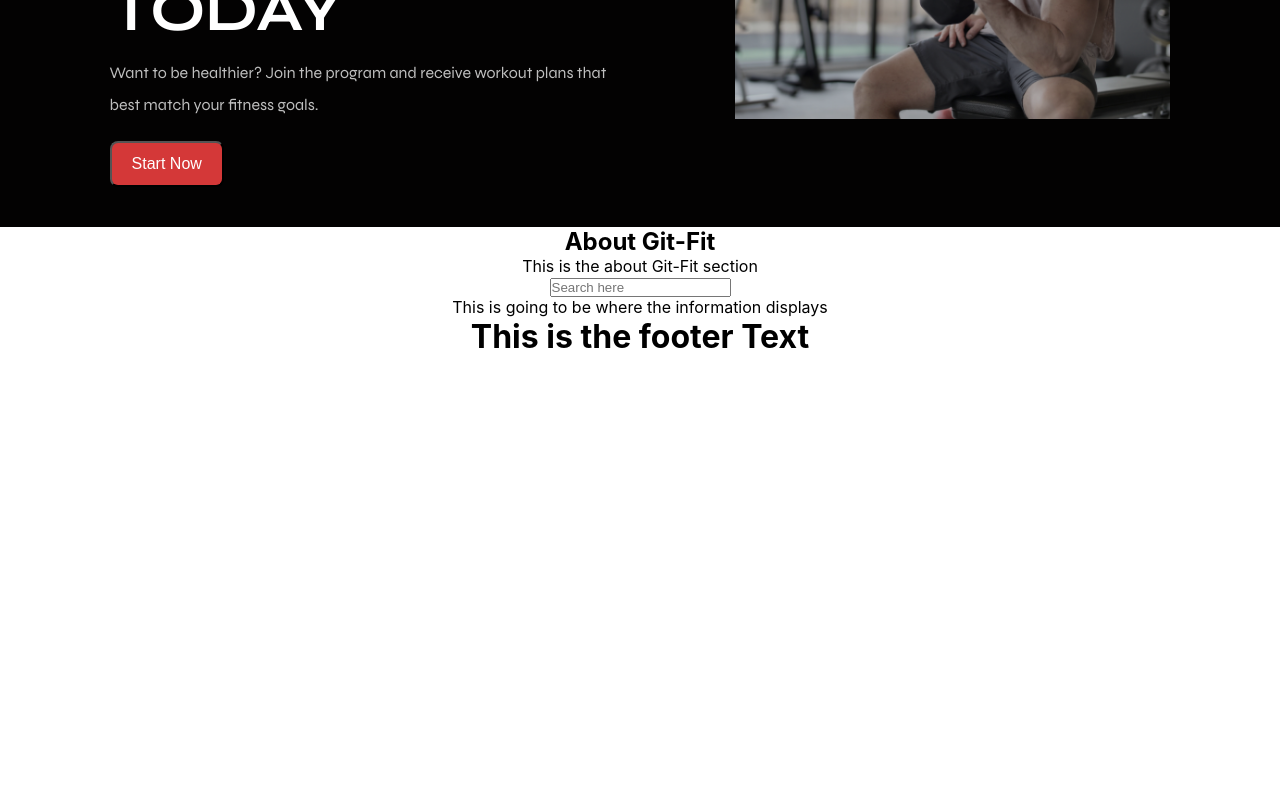
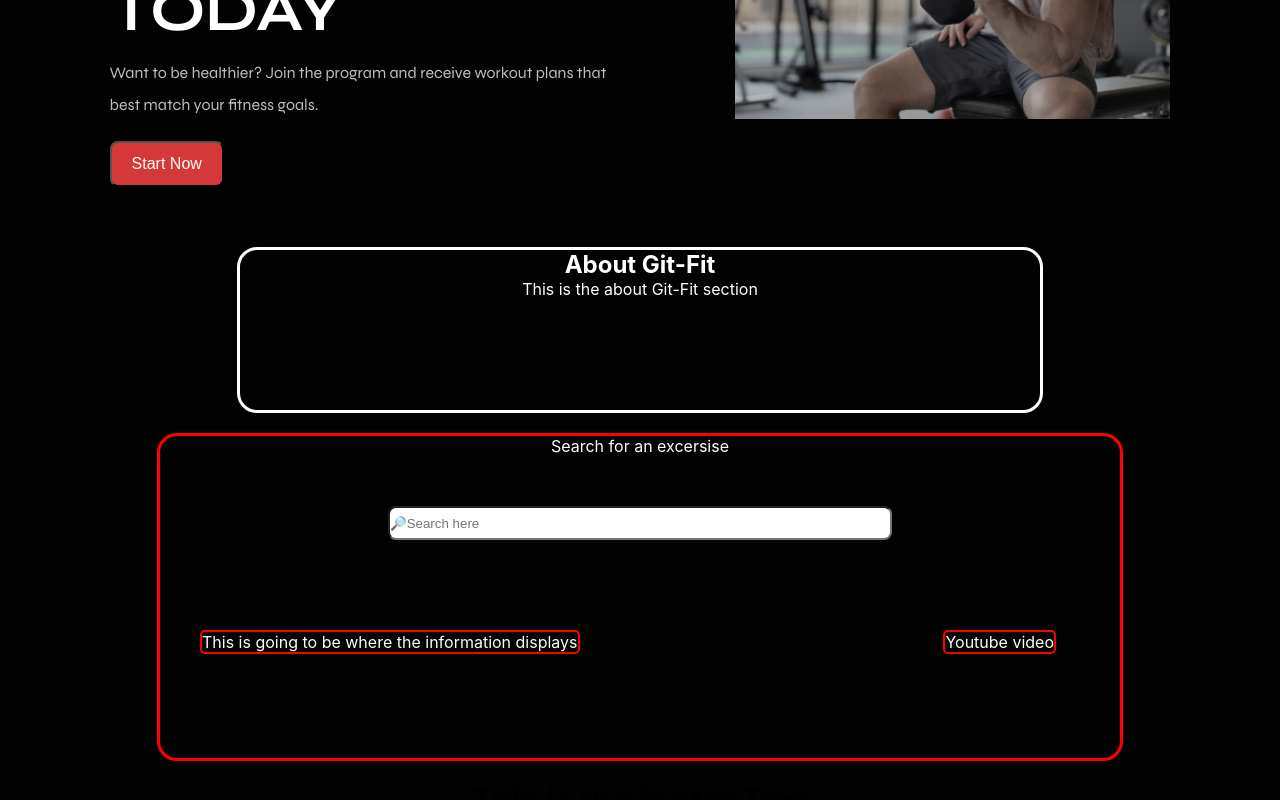
Before and after one commit to adamlarue19/Project-3, a React (Create React App) app in the folder client/: page / in a window 1280 px wide. Shown: the part 400-1200 px from the top of the page. Before the commit the page ends 800 px from the top, so only its background shows below. Built offline with nearby package versions, Linux system fonts and the light colour scheme.

Commit message:
borders added to home display

```diff
--- a/client/src/App.js
+++ b/client/src/App.js
@@ -1,6 +1,6 @@
 import { BrowserRouter as Router, Route, Routes } from "react-router-dom";
 import React from 'react';
-import Home from "./pages/Home";
+import Home from "./pages/home";
 import Workout from "./pages/Workout";
 import Login from "./pages/Login"
 import Header from "./components/Header";
--- a/client/src/pages/Home.css
+++ b/client/src/pages/Home.css
@@ -1,76 +1,135 @@
 body {
   margin: 0;
-    font-family: -apple-system, BlinkMacSystemFont, 'Segoe UI', 'Roboto', 'Oxygen',
-      'Ubuntu', 'Cantarell', 'Fira Sans', 'Droid Sans', 'Helvetica Neue',
+  font-family: -apple-system, BlinkMacSystemFont, "Segoe UI", "Roboto", "Oxygen",
+    "Ubuntu", "Cantarell", "Fira Sans", "Droid Sans", "Helvetica Neue",
     sans-serif;
   -webkit-font-smoothing: antialiased;
   -moz-osx-font-smoothing: grayscale;
 }
-
-  @import url('https://fonts.googleapis.com/css2?family=Roboto&family=Syne:wght@400;700&display=swap');
+html {
+  background-color: #030202;
+}
+@import url("https://fonts.googleapis.com/css2?family=Roboto&family=Syne:wght@400;700&display=swap");
 
 code {
-    font-family: source-code-pro, Menlo, Monaco, Consolas, 'Courier New',
+  font-family: source-code-pro, Menlo, Monaco, Consolas, "Courier New",
     monospace;
 }
 
-  *{
+* {
   margin: 0;
-    padding:0;
+  padding: 0;
   --red: #d43838;
-    --green:#38d467;
+  --green: #38d467;
 }
-  .hero-section{
+.hero-section {
   background-color: #030202;
 }
-  .hero-container{
-    width:85%;
+.hero-container {
+  width: 85%;
   margin: 0 auto;
-    display:flex;
+  display: flex;
   flex-wrap: wrap-reverse;
-    padding:40px 0px;
+  padding: 40px 0px;
   /* border:1px solid green; */
   justify-content: space-around;
 }
-  .text-container{
-    width:55%;
-    min-width:400px;
+.text-container {
+  width: 55%;
+  min-width: 400px;
   /* border:1px solid green; */
   text-align: left;
 }
 .text-container > p {
-    color:rgb(190, 190, 190);
-    font-family: 'Syne', sans-serif;
-    max-width:500px;
+  color: rgb(190, 190, 190);
+  font-family: "Syne", sans-serif;
+  max-width: 500px;
   line-height: 2;
 }
-  .text-container > h1{
-    color:white;
-    font-size:3.75em;
-    max-width:700px;
-    font-family: 'Syne', sans-serif;
-    margin:10px 0px;
+.text-container > h1 {
+  color: white;
+  font-size: 3.75em;
+  max-width: 700px;
+  font-family: "Syne", sans-serif;
+  margin: 10px 0px;
 }
 .text-container > button {
-    background-color:var(--red);
-    margin-top:20px;
-    padding:12px 20px;
-    color:white;
-    border-radius:8px;
+  background-color: var(--red);
+  margin-top: 20px;
+  padding: 12px 20px;
+  color: white;
+  border-radius: 8px;
   font-size: 1em;
 }
-  .image-container{
-    width:40%;
-    max-width:500px;
-    min-width:400px;
+.image-container {
+  width: 40%;
+  max-width: 500px;
+  min-width: 400px;
   /* border:1px solid blue; */
 }
-  .image-container > img{
-    width:100%;
+.image-container > img {
+  width: 100%;
+}
+section {
+  background-color: #030202;
+}
+.main-Container {
+display: flex;
+flex-direction: column;
+margin: 20px;
+align-items: center;
+
+}
+.about-Container {
+  color: white;
+  border: white;
+  border-width: 3px;
+  border-style: solid;
+  border-radius: 20px;
+  height: 20vh;
+  width: 100vh;
+}
+
+.searchContainer {
+  color: white;
+  border: red;
+  border-width: 3px;
+  border-style: solid;
+  border-radius: 20px;
+  height: auto;
+  width: 120vh;
+}
+.searchBar {
+  width: 500px;
+  height: 30px;
+  margin: 50px;
+  border-radius: 8px;
+}
+.searchInfo {
+  display: flex;
+  justify-content: space-between;
+  margin-bottom: 4rem;
+}
+.information {
+  margin: 5vh;
+  border: red;
+  border-width: 2px;
+  border-style: solid;
+  border-radius: 5px;
+  height: auto;
+}
+.video {
+  margin: 5vh;
+  margin-right: 8vh;
+  border: red;
+  border-width: 2px;
+  border-style: solid;
+  border-radius: 5px;
+  height: auto;
 }
 /* Media Queries */
 @media screen and (max-width: 767px) {
-    .text-container > h1{
-      font-size:3.5em;
+  .text-container > h1 {
+    font-size: 3.5em;
   }
 }
--- a/client/src/pages/home.js
+++ b/client/src/pages/home.js
@@ -1,54 +1,59 @@
-import React from 'react';
+import React from "react";
 
-import "./Home.css"
-import image from "../images/main-image.png"
+import "./Home.css";
+import image from "../images/main-image.png";
 
 const Home = () => {
   return (
     <div>
-    <section className='hero-section'>
-      <div className='hero-container'>
-        <div className='text-container'>
+      <section className="hero-section">
+        <div className="hero-container">
+          <div className="text-container">
             <p>test</p>
             <p>Train Smarter. Get Stronger.</p>
             <h1>ACHIEVE YOUR FITNESS GOALS TODAY</h1>
-          <p>Want to be healthier? Join the program and receive workout
-            plans that best match your fitness goals.
+            <p>
+              Want to be healthier? Join the program and receive workout plans
+              that best match your fitness goals.
             </p>
             <button>Start Now</button>
           </div>
-        <div className='image-container'>
+          <div className="image-container">
             {/* Imported image */}
             <img src={image}></img>
-
           </div>
 
           {/* <Search /> */}
         </div>
       </section>
-    <section className="main-Conatiner">
+      <section className="main-Container">
         <div className="about-Container">
           <div className="headingGitFit">
             <h2>About Git-Fit</h2>
           </div>
+          <p className="pGitFit">This is the about Git-Fit section</p>
         </div>
-          <p className="pGitFit">This is the about Git-Fit section</p>
-
+        </section>
+        <section className="main-Container">
         <div className="searchContainer">
-            <input className="searchBar"
+          <div className="searchTitle">Search for an excersise</div>
+          <input
+            className="searchBar"
             type="text"
-              placeholder="Search here"
+            placeholder="🔎Search here"
             // onChange={handleChange}
             // value={search}
           />
           <div className="searchInfo">
+            <div className="information">
               This is going to be where the information displays
+            </div>
+            <div className="video">Youtube video</div>
           </div>
         </div>
       </section>
     </div>
-  )
-}
-
+  );
+};
 
 export default Home;
```
Lines whose indentation alone changed are shown as unchanged.
